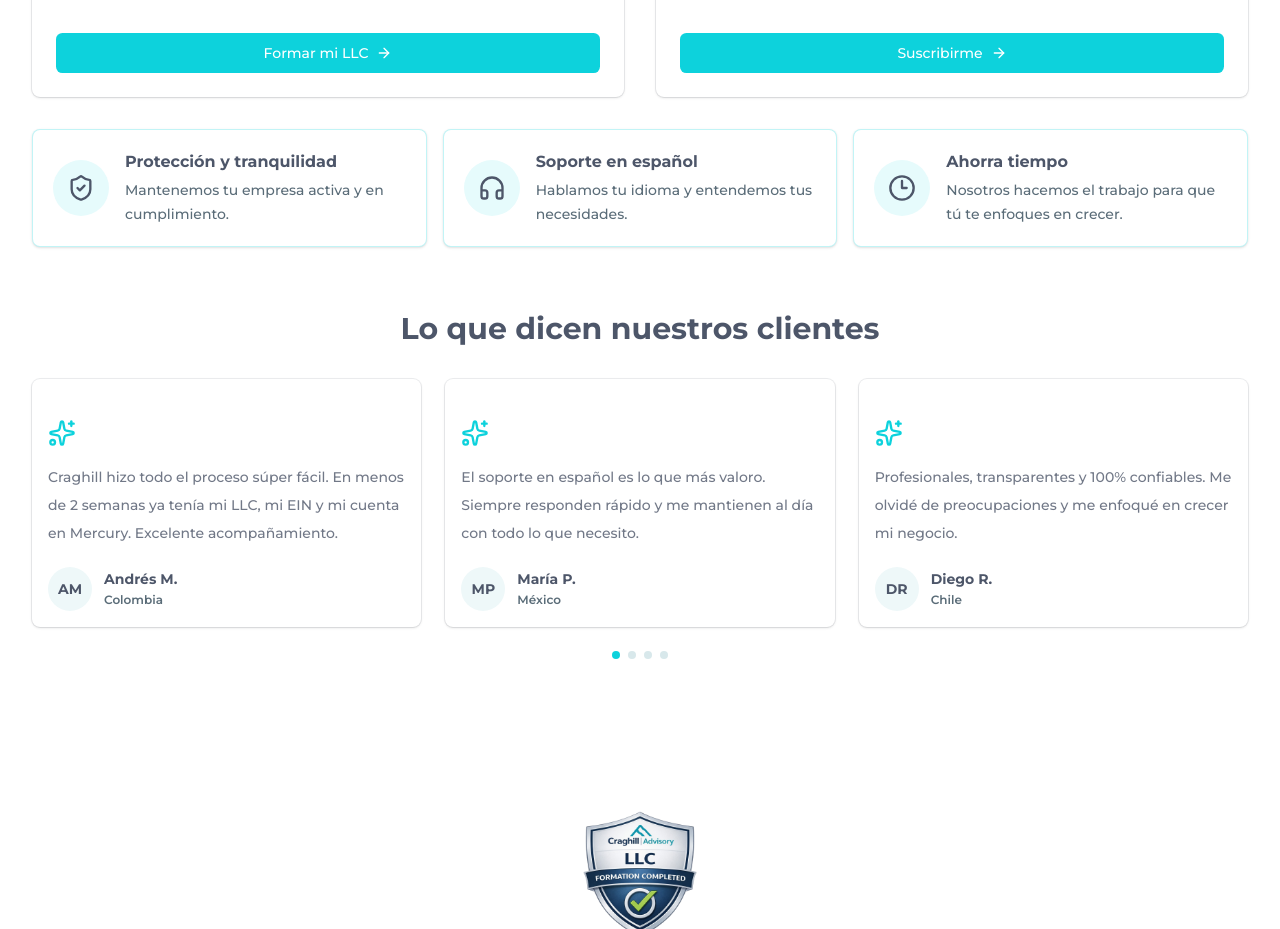
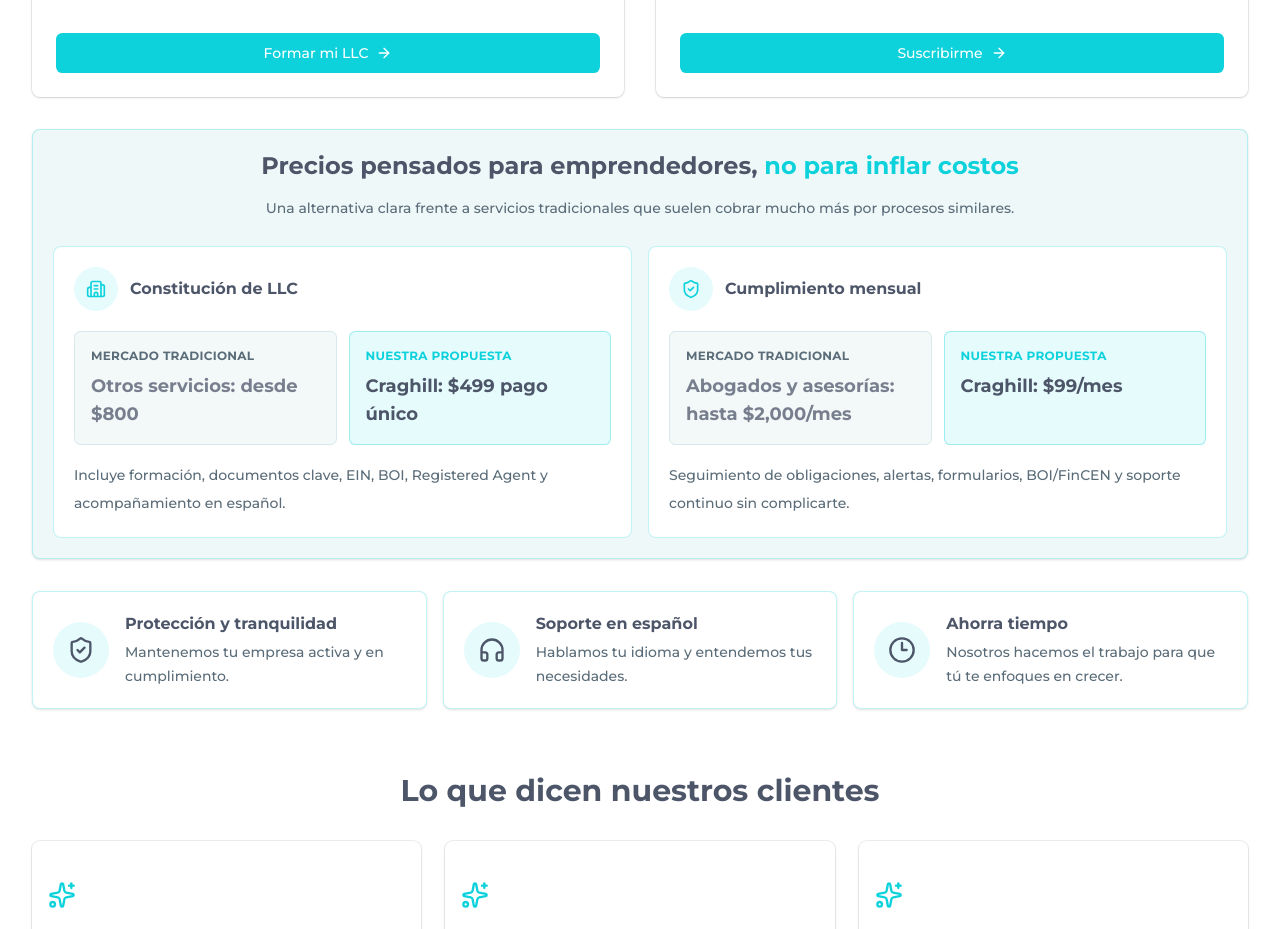
Before and after one commit to LoEditamosDev/craghill-advisory, a Next.js app: page / in a window 1280 px wide. Shown: the part 3020-3949 px from the top of the page. Built offline with nearby package versions, Linux system fonts and the light colour scheme.

Commit message:
Add plan price comparison

```diff
--- a/src/components/landing-page.tsx
+++ b/src/components/landing-page.tsx
@@ -270,6 +270,23 @@
     title: "Ahorra tiempo",
     body: "Nosotros hacemos el trabajo para que tú te enfoques en crecer.",
     icon: Clock3,
+  },
+];
+
+const priceComparisons = [
+  {
+    title: "Constitución de LLC",
+    marketPrice: "Otros servicios: desde $800",
+    ourPrice: "Craghill: $499 pago único",
+    body: "Incluye formación, documentos clave, EIN, BOI, Registered Agent y acompañamiento en español.",
+    icon: Building2,
+  },
+  {
+    title: "Cumplimiento mensual",
+    marketPrice: "Abogados y asesorías: hasta $2,000/mes",
+    ourPrice: "Craghill: $99/mes",
+    body: "Seguimiento de obligaciones, alertas, formularios, BOI/FinCEN y soporte continuo sin complicarte.",
+    icon: ShieldCheck,
   },
 ];
 
@@ -1259,6 +1276,59 @@
               </Card>
             ))}
           </div>
+          <div className="mt-8 rounded-lg border border-primary/25 bg-secondary p-5 shadow-sm">
+            <div className="mx-auto max-w-3xl text-center">
+              <h3 className="text-2xl font-bold text-foreground">
+                Precios pensados para emprendedores,{" "}
+                <span className="text-primary">no para inflar costos</span>
+              </h3>
+              <p className="mt-3 text-sm font-medium leading-7 text-muted-foreground">
+                Una alternativa clara frente a servicios tradicionales que suelen
+                cobrar mucho más por procesos similares.
+              </p>
+            </div>
+            <div className="mt-6 grid gap-4 lg:grid-cols-2">
+              {priceComparisons.map((comparison) => {
+                const Icon = comparison.icon;
+                return (
+                  <div
+                    key={comparison.title}
+                    className="rounded-lg border border-primary/25 bg-white p-5"
+                  >
+                    <div className="flex items-center gap-3">
+                      <span className="grid size-11 shrink-0 place-items-center rounded-full bg-accent text-primary">
+                        <Icon className="size-5" />
+                      </span>
+                      <h4 className="font-bold text-foreground">
+                        {comparison.title}
+                      </h4>
+                    </div>
+                    <div className="mt-5 grid gap-3 sm:grid-cols-2">
+                      <div className="rounded-md border border-border bg-muted p-4">
+                        <p className="text-xs font-bold uppercase tracking-wide text-muted-foreground">
+                          Mercado tradicional
+                        </p>
+                        <p className="mt-2 text-lg font-bold text-foreground/75">
+                          {comparison.marketPrice}
+                        </p>
+                      </div>
+                      <div className="rounded-md border border-primary/35 bg-primary/10 p-4">
+                        <p className="text-xs font-bold uppercase tracking-wide text-primary">
+                          Nuestra propuesta
+                        </p>
+                        <p className="mt-2 text-lg font-bold text-foreground">
+                          {comparison.ourPrice}
+                        </p>
+                      </div>
+                    </div>
+                    <p className="mt-4 text-sm font-medium leading-7 text-muted-foreground">
+                      {comparison.body}
+                    </p>
+                  </div>
+                );
+              })}
+            </div>
+          </div>
           <div className="mt-8 grid gap-4 md:grid-cols-3">
             {planBenefits.map((benefit) => {
               const Icon = benefit.icon;
```
